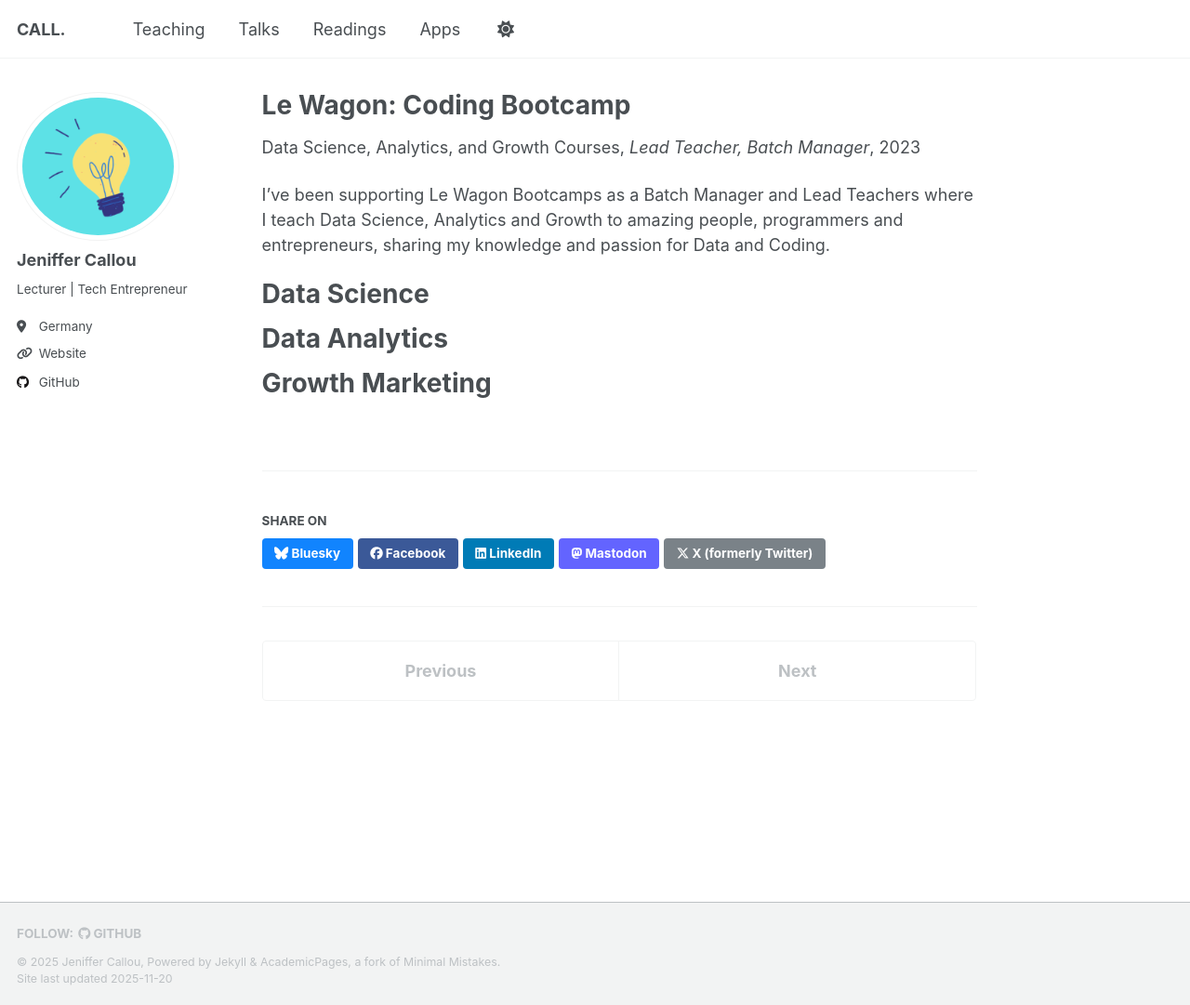
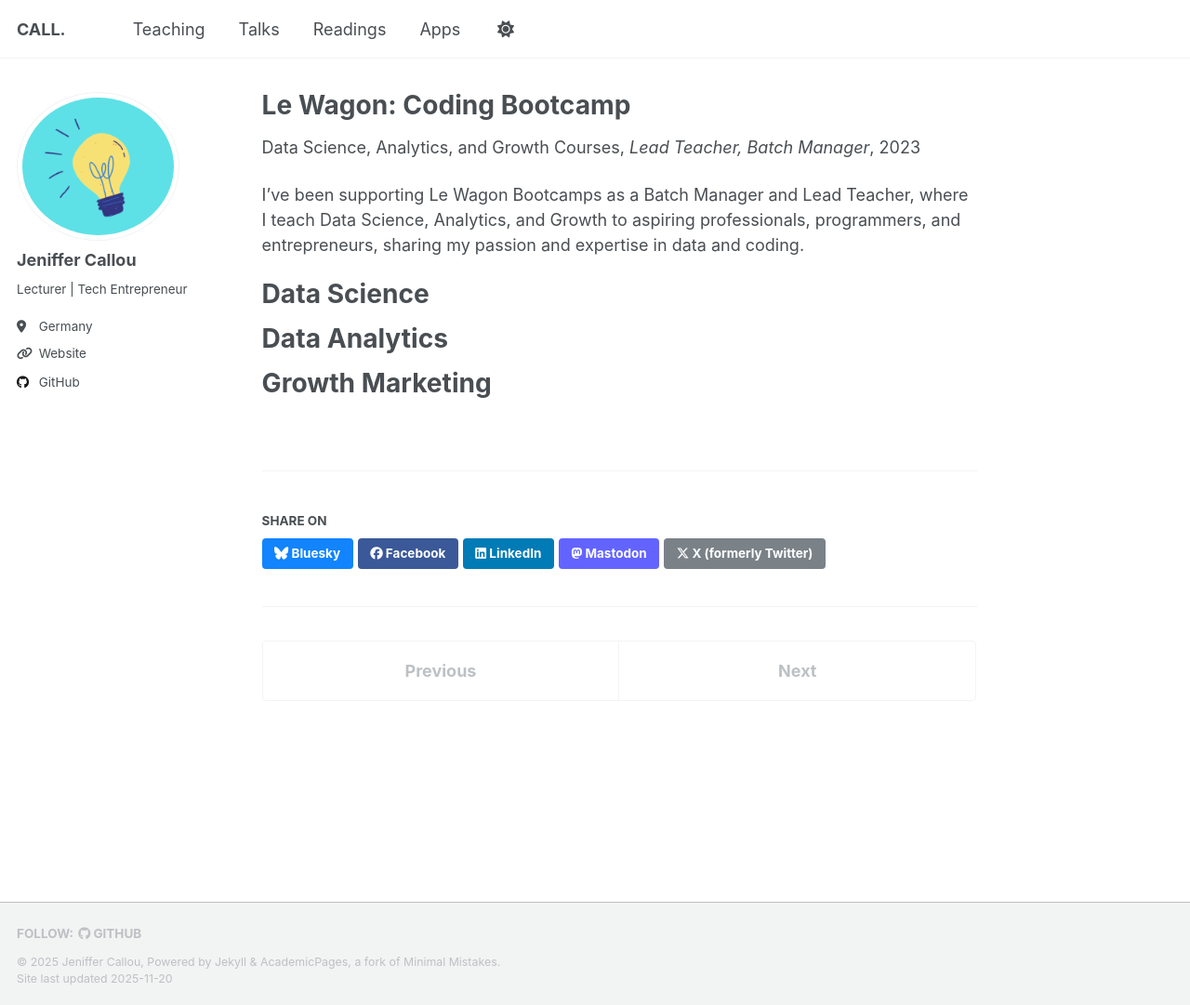
Before and after one commit to JenCall/jencall.github.io, a Jekyll site: the page built from _teaching/2014-spring-teaching-1.md, in a window 1280 px wide and 1081 px high. Shown: the whole window at 93% size. Built offline with Jekyll 4.4.1, drawn with Linux system fonts in a browser that asks for light colours; a script that is not in the unit is left out.

Commit message:
Revise teaching details and enhance descriptions
Updated date and location formatting, and improved text clarity.

```diff
--- a/_teaching/2014-spring-teaching-1.md
+++ b/_teaching/2014-spring-teaching-1.md
@@ -4,17 +4,19 @@ collection: teaching
 type: "Data Science, Analytics, and Growth Courses"
 permalink: /teaching/le-wagon
 venue: "Lead Teacher, Batch Manager"
-date: Since February 2023
-location: "France, Germany, Netherlands, Sao Paulo, Mauricius, Dubai"
+date: 02/2023
+location: "France, Germany, Netherlands, Sao Paulo, Mauritius, Dubai"
 ---
 
-I've been supporting Le Wagon Bootcamps as a Batch Manager and Lead Teachers where I teach Data Science, Analytics and Growth to amazing people, programmers and entrepreneurs, sharing my knowledge and passion for Data and Coding.
+I’ve been supporting Le Wagon Bootcamps as a Batch Manager and Lead Teacher, where I teach Data Science, Analytics, and Growth to aspiring professionals, programmers, and entrepreneurs, sharing my passion and expertise in data and coding.
 
 Data Science
 ======
 
+
 Data Analytics
 ======
 
+
 Growth Marketing
 ======
```
